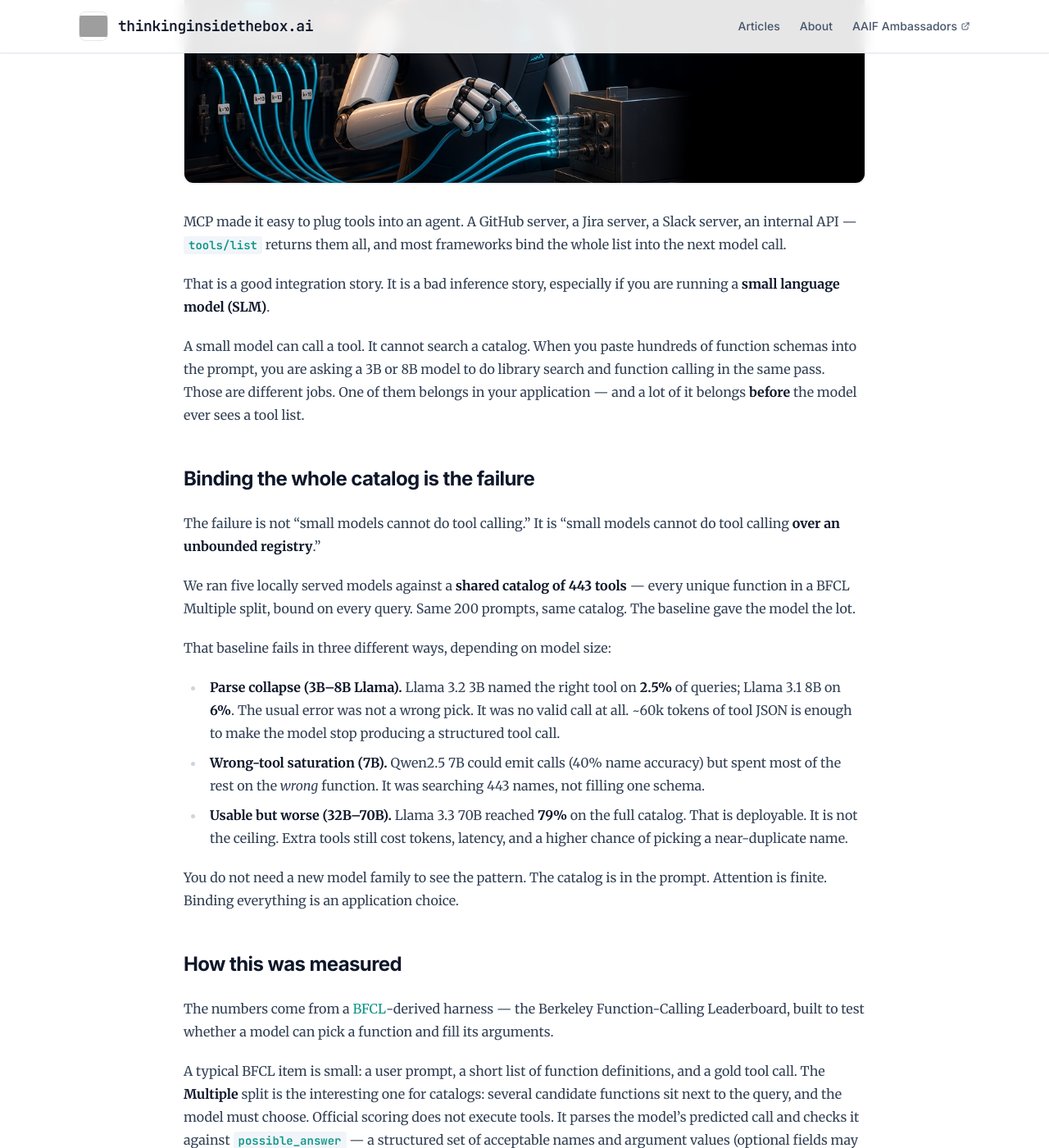
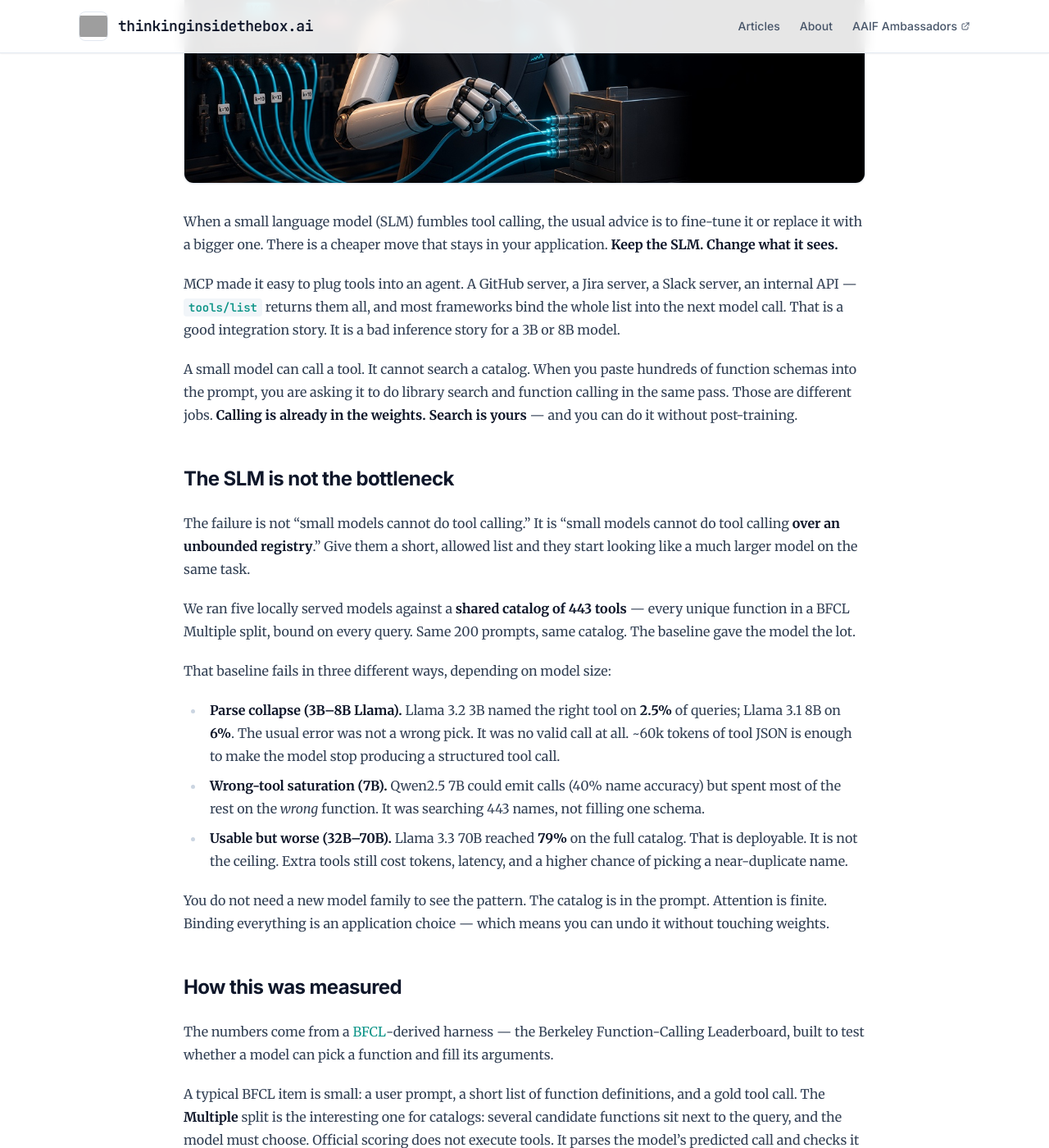
Before and after one commit to thinkinginsidethebox-ai/thinkinginsidethebox-ai.github.io, a Jekyll site: the page built from _posts/2026-09-17-tool-retrieval-for-slm-agents.md, in a window 1280 px wide and 1400 px high, scrolled down 620 px. Shown: the whole window at 82% size. Built offline with Jekyll 4.4.1, drawn with Linux system fonts in a browser that asks for light colours; nearby versions of some CDN libraries; some of the changed text lies outside the part shown; grey boxes are pictures that could not be loaded.

Commit message:
content: retwist tool-retrieval post toward SLM performance without post-training
Co-authored-by: Cursor <cursoragent@cursor.com>

```diff
--- a/_posts/2026-09-17-tool-retrieval-for-slm-agents.md
+++ b/_posts/2026-09-17-tool-retrieval-for-slm-agents.md
@@ -1,24 +1,24 @@
 ---
 layout: post
-title: "Stop binding every MCP tool"
+title: "Improve SLM tool calling without post-training"
 date: 2026-09-17 09:00:00 +0800
 categories: [AAIF, Engineering]
 topics: [evaluation-driven-development, agentic-safety]
 projects: [mcp, agentgateway, toolscope]
 image: "/assets/images/og/tool-retrieval-for-slm-agents.png"
-description: "Small models can call tools. They cannot search a 400-tool MCP catalog. Filter by identity, then retrieve — no post-training required."
+description: "An 8B model with a short tool list can beat a 70B model on the full catalog. Keep the cheaper model; filter what it sees — no fine-tune required."
 external_repo: "https://github.com/ilya-kolchinsky/ToolScope"
 ---
 
-MCP made it easy to plug tools into an agent. A GitHub server, a Jira server, a Slack server, an internal API — `tools/list` returns them all, and most frameworks bind the whole list into the next model call.
+When a small language model (SLM) fumbles tool calling, the usual advice is to fine-tune it or replace it with a bigger one. There is a cheaper move that stays in your application. **Keep the SLM. Change what it sees.**
 
-That is a good integration story. It is a bad inference story, especially if you are running a **small language model (SLM)**.
+MCP made it easy to plug tools into an agent. A GitHub server, a Jira server, a Slack server, an internal API — `tools/list` returns them all, and most frameworks bind the whole list into the next model call. That is a good integration story. It is a bad inference story for a 3B or 8B model.
 
-A small model can call a tool. It cannot search a catalog. When you paste hundreds of function schemas into the prompt, you are asking a 3B or 8B model to do library search and function calling in the same pass. Those are different jobs. One of them belongs in your application — and a lot of it belongs **before** the model ever sees a tool list.
+A small model can call a tool. It cannot search a catalog. When you paste hundreds of function schemas into the prompt, you are asking it to do library search and function calling in the same pass. Those are different jobs. **Calling is already in the weights. Search is yours** — and you can do it without post-training.
 
-## Binding the whole catalog is the failure
+## The SLM is not the bottleneck
 
-The failure is not “small models cannot do tool calling.” It is “small models cannot do tool calling **over an unbounded registry**.”
+The failure is not “small models cannot do tool calling.” It is “small models cannot do tool calling **over an unbounded registry**.” Give them a short, allowed list and they start looking like a much larger model on the same task.
 
 We ran five locally served models against a **shared catalog of 443 tools** — every unique function in a BFCL Multiple split, bound on every query. Same 200 prompts, same catalog. The baseline gave the model the lot.
 
@@ -28,7 +28,7 @@ That baseline fails in three different ways, depending on model size:
 - **Wrong-tool saturation (7B).** Qwen2.5 7B could emit calls (40% name accuracy) but spent most of the rest on the *wrong* function. It was searching 443 names, not filling one schema.
 - **Usable but worse (32B–70B).** Llama 3.3 70B reached **79%** on the full catalog. That is deployable. It is not the ceiling. Extra tools still cost tokens, latency, and a higher chance of picking a near-duplicate name.
 
-You do not need a new model family to see the pattern. The catalog is in the prompt. Attention is finite. Binding everything is an application choice.
+You do not need a new model family to see the pattern. The catalog is in the prompt. Attention is finite. Binding everything is an application choice — which means you can undo it without touching weights.
 
 ## How this was measured
 
@@ -62,7 +62,7 @@ Same queries, same catalog, bind only the top ten retrieved tools:
 | Qwen2.5 7B | 40.0% | 87.0% |
 | Llama 3.3 70B | 79.0% | 91.0% |
 
-Tool-name accuracy, 200 queries, 443-tool catalog. An 8B model with a shortlist beat a 70B model on the full catalog. Tool JSON in the prompt shrank by about **98%** (~60k tokens down to ~1.4k). Parse failures on the small Llamas dropped to zero. Latency dropped with the prompt.
+Tool-name accuracy, 200 queries, 443-tool catalog. An 8B model with a shortlist beat a 70B model on the full catalog. That is the AppDev result: a cheaper model, doing the same routing job, because the prompt got smaller. No extra training run. Tool JSON shrank by about **98%** (~60k tokens down to ~1.4k). Parse failures on the small Llamas dropped to zero. Latency dropped with the prompt.
 
 Two limits, because they change how you build.
 
@@ -100,7 +100,7 @@ Binding is a lifecycle event, not a startup config. If you bind the world when t
 
 **Log the shortlist.** When a call is wrong, you want to know whether the right tool was bound. That splits failures into policy miss, retrieval miss, sibling confusion, and bad arguments.
 
-**Do not post-train for selection if a shortlist already works.** Fine-tuning is the right move for argument quality, domain language, or a model that cannot emit tool calls at all. It is the slow move for “there are 200 MCP tools and the 7B model gets lost.”
+**Do not post-train for selection if a shortlist already works.** Fine-tuning is the right move for argument quality, domain language, or a model that cannot emit tool calls at all. It is the slow move for “there are 200 MCP tools and the 7B model gets lost.” If the cheaper model already routes once the list is small, spend the GPU budget on serving more of it — not on teaching it the catalog.
 
 ### Gateway or client?
 
@@ -121,10 +121,10 @@ Do the first without the second, and a permitted catalog of 80 tools still drown
 
 It is a good fit when:
 
+- you want an SLM (or a cheaper mid-size model) to *route* tools well without a custom fine-tune
 - the identity-scoped catalog is still large (more than roughly twenty tools, often from one or more MCP servers)
 - you want to keep LangChain, LangGraph, or FastMCP as they are
-- you are running an SLM — or a larger model that still degrades on a fat prompt
-- you do not want meta-tools, and you do not want a custom fine-tune just to pick the right function
+- you do not want meta-tools
 
 It is the wrong first move when the allowed set is already tiny, or when the model already picks the name and fails on arguments. It is also the wrong *only* move when the problem is “this agent should not see that tool.” That is gateway policy.
 
@@ -162,8 +162,8 @@ The model still sees normal MCP tools — fewer of them. `call_tool` is a passth
 
 The eval harness in that repo is how we produced the numbers above. It grades **selection** (right name) separately from **calling** (AST / right arguments). Use that split in your own tests: a retrieval miss is an index problem; `bad_args` is not; a tool that should never have been listable is an IBAC problem.
 
-## Start with the list you are allowed to bind
+## Keep the small model
 
-If you are shipping an MCP-backed agent on a small model, the cheapest reliability win is still the least glamorous: do not show the model the whole catalog.
+You can improve SLM tool calling without post-training. The weights already know how to invoke a function. They do not know how to search a 400-tool MCP union. That search is an engineering step: identity and IBAC at the gateway, hybrid retrieval at bind time.
 
-Keep MCP as the contract. Put **identity and IBAC** on the gateway so the dictionary is already what the agent should use. Put **hybrid retrieval** in front of `bind_tools` so the prompt is what this turn needs. Train later, if argument quality still needs it.
+Keep MCP as the contract. Keep the cheaper model in the loop. Put **identity and IBAC** on the gateway so the dictionary is already what the agent should use. Put **hybrid retrieval** in front of `bind_tools` so the prompt is what this turn needs. Train later, if argument quality still needs it. Selection is already solvable in the application.
```
